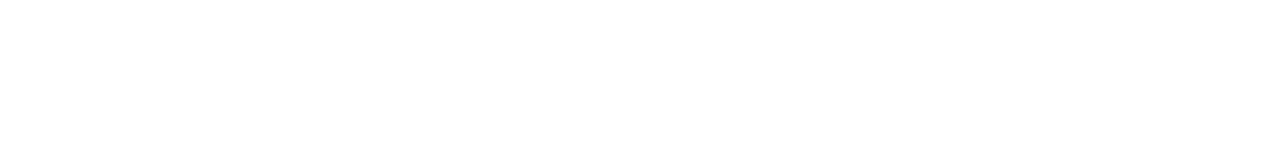
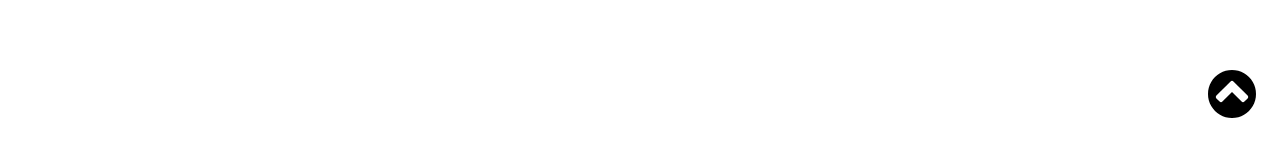
Before and after one commit to ghgt1/-Yellow-Box-React, a React (Create React App) app: page / in a window 1280 px wide. Shown: the part 630-786 px from the top of the page. Built offline with nearby package versions, Linux system fonts and the light colour scheme.

Commit message:
feat: Create ToTop Button

```diff
--- a/src/App.jsx
+++ b/src/App.jsx
@@ -4,6 +4,7 @@ import Header from "./components/Layout/Header";
 import Footer from "./components/Layout/Footer";
 import Main from "./pages/Main";
 import Detail from "./pages/Detail";
+import ToTop from "./components/UI/ToTop";
 
 const App = () => {
   return (
@@ -13,6 +14,7 @@ const App = () => {
         <Route index element={<Main />} />
         <Route path="/details/:movieType/:movieId" element={<Detail />} />
       </Routes>
+      <ToTop />
       <Footer />
     </>
   );
--- /dev/null
+++ b/src/components/UI/ToTop.jsx
@@ -0,0 +1,25 @@
+import React from "react";
+import topBtn from "../../assets/toTop.svg";
+import styles from "./ToTop.module.scss";
+
+// const topDest = document.querySelector(".logo");
+// console.log(topDest);
+
+const topBtnHandle = () => {
+  const topDest = document.querySelector(".logo");
+  console.log(topDest);
+  topDest.scrollIntoView({ behavior: "smooth" });
+};
+
+const ToTop = () => {
+  return (
+    <img
+      className={styles.topBtn}
+      src={topBtn}
+      alt="상단이동버튼"
+      onClick={topBtnHandle}
+    />
+  );
+};
+
+export default ToTop;
--- /dev/null
+++ b/src/components/UI/ToTop.module.scss
@@ -0,0 +1,8 @@
+.topBtn {
+  cursor: pointer;
+  position: fixed;
+  bottom: 3.25rem;
+  right: 1.5rem;
+  z-index: 30;
+  width: 3rem;
+}
--- a/src/pages/Main.jsx
+++ b/src/pages/Main.jsx
@@ -13,7 +13,7 @@ const Main = () => {
   return (
     <main>
       <section>
-        <div className={styles.main}>
+        <div className={`${styles.main} logo`}>
           <span>YELLOW&nbsp;</span>
           <span>BOX</span>
         </div>
```
Also changed, not shown: src/assets/toTop.svg (added).
